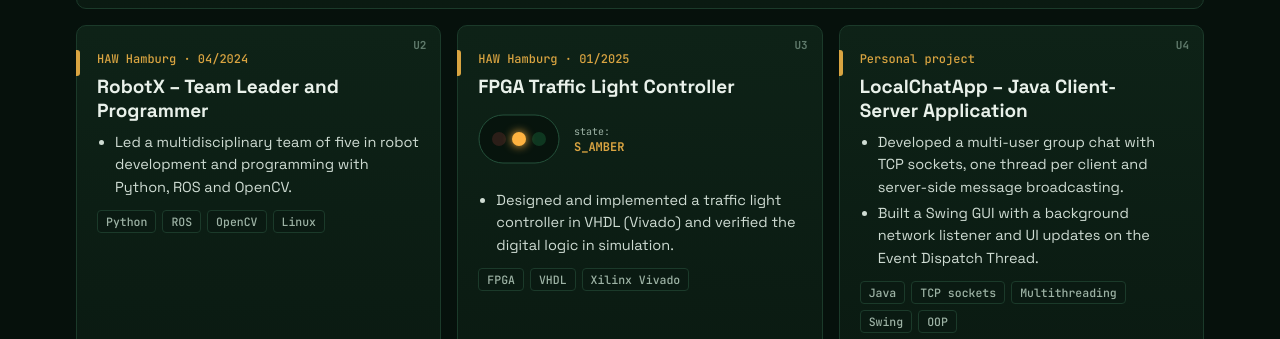
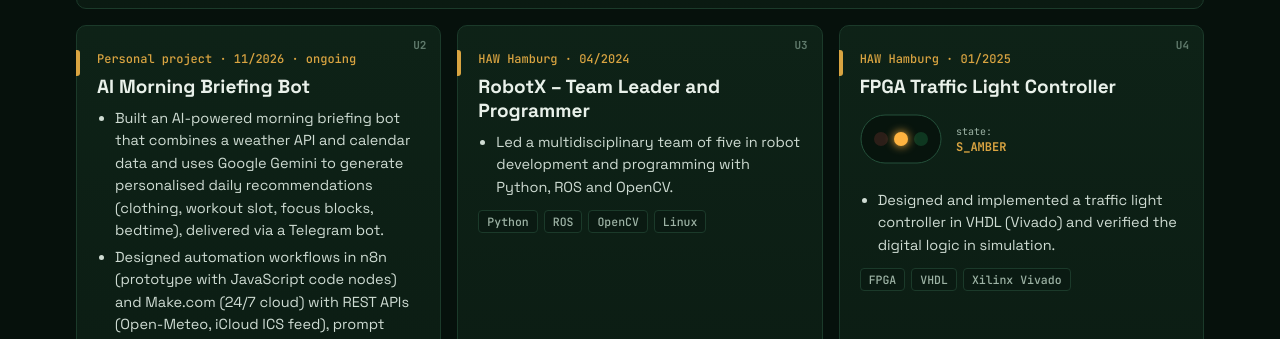
Before and after one commit to PooriaShahbazi/Lebenslauf, a plain HTML site: page index.html in a window 1280 px wide. Shown: the part 2293-2632 px from the top of the page. Drawn offline with Linux system fonts and the light colour scheme.

Commit message:
Add AI Morning Briefing Bot project and AI & Automation skills
Co-Authored-By: Claude Opus 5.5 <noreply@anthropic.com>

```diff
--- a/index.html
+++ b/index.html
@@ -470,19 +470,24 @@ const PROJECTS = [
         ["Developed Python prototypes for I2C battery monitoring and GPIO rotary-encoder input; configured Linux autostart and prototyped a PySide6 launcher.","Python-Prototypen für I2C-Batterieüberwachung und GPIO-Drehgeberabfrage entwickelt; Linux-Autostart konfiguriert und einen PySide6-Launcher prototypisch umgesetzt."],
         ["Designed a modular expansion concept for interchangeable TI TM4C1294 and NXP MCX N236 microcontroller modules (magnetic connector and USB CDC protocol in planning).","Erweiterungskonzept für austauschbare Mikrocontroller-Module (TI TM4C1294, NXP MCX N236) entworfen; magnetischer Steckverbinder und USB-CDC-Protokoll befinden sich in Planung."]],
    tags:["Raspberry Pi 4B","Embedded Linux","Python","I2C","GPIO","PySide6","TI TM4C1294","NXP FRDM-MCXN236","Linux"]},
-  {id:"robotx", rd:"U2", title:["RobotX – Team Leader and Programmer","RobotX – Teamleiter und Programmierer"], when:["HAW Hamburg · 04/2024","HAW Hamburg · 04/2024"],
+  {id:"brief", rd:"U2", title:["AI Morning Briefing Bot","KI-Morning-Briefing-Bot"], when:["Personal project · 11/2026 · ongoing","Privates Projekt · 11/2026 · laufend"],
+   pts:[["Built an AI-powered morning briefing bot that combines a weather API and calendar data and uses Google Gemini to generate personalised daily recommendations (clothing, workout slot, focus blocks, bedtime), delivered via a Telegram bot.","KI-gestützten Morning-Briefing-Bot entwickelt: Wetter-API und Kalenderdaten werden mit Google Gemini zu personalisierten Tagesempfehlungen (Kleidung, Trainingszeit, Fokusblöcke, Schlafenszeit) verarbeitet und per Telegram-Bot zugestellt."],
+        ["Designed automation workflows in n8n (prototype with JavaScript code nodes) and Make.com (24/7 cloud) with REST APIs (Open-Meteo, iCloud ICS feed), prompt engineering and error handling.","Automatisierungs-Workflows in n8n (Prototyp mit JavaScript-Code-Nodes) und Make.com (24/7 in der Cloud) mit REST-APIs (Open-Meteo, iCloud-ICS-Feed), Prompt Engineering und Fehlerbehandlung konzipiert."],
+        ["Debugged OAuth 2.0 / Microsoft Graph permission issues (scopes, tenant admin consent) and fixed AI hallucinations caused by incorrect data mapping in the prompt.","OAuth-2.0-/Microsoft-Graph-Berechtigungsprobleme (Scopes, Admin-Consent im Tenant) analysiert und KI-Halluzinationen durch fehlerhaftes Daten-Mapping im Prompt behoben."]],
+   tags:["Google Gemini","Prompt engineering","Make.com","n8n","REST APIs","JSON","OAuth 2.0","Telegram Bot API","JavaScript"]},
+  {id:"robotx", rd:"U3", title:["RobotX – Team Leader and Programmer","RobotX – Teamleiter und Programmierer"], when:["HAW Hamburg · 04/2024","HAW Hamburg · 04/2024"],
    pts:[["Led a multidisciplinary team of five in robot development and programming with Python, ROS and OpenCV.","Leitung eines interdisziplinären Fünferteams; Roboterentwicklung und -programmierung mit Python, ROS und OpenCV."]], tags:["Python","ROS","OpenCV","Linux"]},
-  {id:"fpga", rd:"U3", title:["FPGA Traffic Light Controller","FPGA-Ampelsteuerung"], when:["HAW Hamburg · 01/2025","HAW Hamburg · 01/2025"],
+  {id:"fpga", rd:"U4", title:["FPGA Traffic Light Controller","FPGA-Ampelsteuerung"], when:["HAW Hamburg · 01/2025","HAW Hamburg · 01/2025"],
    pts:[["Designed and implemented a traffic light controller in VHDL (Vivado) and verified the digital logic in simulation.","Ampelsteuerung in VHDL (Vivado) entworfen, implementiert und in der Simulation verifiziert."]], tags:["FPGA","VHDL","Xilinx Vivado"], fsm:true},
-  {id:"chat", rd:"U4", title:["LocalChatApp – Java Client-Server Application","LocalChatApp – Java-Client-Server-Anwendung"], when:["Personal project","Privates Projekt"], gh:"LocalChatApp",
+  {id:"chat", rd:"U5", title:["LocalChatApp – Java Client-Server Application","LocalChatApp – Java-Client-Server-Anwendung"], when:["Personal project","Privates Projekt"], gh:"LocalChatApp",
    pts:[["Developed a multi-user group chat with TCP sockets, one thread per client and server-side message broadcasting.","Gruppenchat mit TCP-Sockets, einem Thread pro Client und serverseitigem Broadcast entwickelt."],["Built a Swing GUI with a background network listener and UI updates on the Event Dispatch Thread.","Swing-GUI mit Netzwerk-Listener im Hintergrund; UI-Updates im Event Dispatch Thread."]],
    tags:["Java","TCP sockets","Multithreading","Swing","OOP"]},
-  {id:"web", rd:"U5", title:["Interactive Portfolio Website","Interaktive Portfolio-Website"], when:["Personal project","Privates Projekt"], gh:"Lebenslauf",
+  {id:"web", rd:"U6", title:["Interactive Portfolio Website","Interaktive Portfolio-Website"], when:["Personal project","Privates Projekt"], gh:"Lebenslauf",
    pts:[["Built a German/English website with HTML, CSS and JavaScript, featuring interactive 3D navigation, DOM event handling and an animated Canvas background.","Zweisprachige Website (Deutsch/Englisch) mit HTML, CSS und JavaScript erstellt, inklusive interaktiver 3D-Navigation, DOM-Event-Handling und animiertem Canvas-Hintergrund."]],
    tags:["JavaScript","HTML/CSS"]},
-  {id:"ezwg", rd:"U6", title:["EzWg – Web Development","EzWg – Webentwicklung"], when:["University business project, HAW Hamburg · 12/2024","Unternehmensprojekt an der HAW Hamburg · 12/2024"],
+  {id:"ezwg", rd:"U7", title:["EzWg – Web Development","EzWg – Webentwicklung"], when:["University business project, HAW Hamburg · 12/2024","Unternehmensprojekt an der HAW Hamburg · 12/2024"],
    pts:[["Built a website with HTML, CSS and JavaScript.","Website mit HTML, CSS und JavaScript erstellt."]], tags:["HTML/CSS","JavaScript"]},
-  {id:"java", rd:"U7", title:["Additional Java Applications","Weitere Java-Anwendungen"], when:["Personal projects · source on GitHub","Private Projekte · Quellcode auf GitHub"], ghRoot:true,
+  {id:"java", rd:"U8", title:["Additional Java Applications","Weitere Java-Anwendungen"], when:["Personal projects · source on GitHub","Private Projekte · Quellcode auf GitHub"], ghRoot:true,
    pts:[["ChessGame, ArcadeGame, SpaceInvadersGame and SolarSystemSim.","ChessGame, ArcadeGame, SpaceInvadersGame und SolarSystemSim."]], tags:["Java","OOP"]}
 ];
 
@@ -492,7 +497,8 @@ const SKILLS = [
   {name:["Programming Languages","Programmiersprachen"], addr:"0x4000_0008", items:["C","C++","Java","Python","JavaScript","SQL","Bash"]},
   {name:["Software & Web","Software & Web"], addr:"0x4000_000C", items:["OOP","Multithreading","TCP sockets","REST APIs","React","HTML/CSS","Swing","PySide6","Databases"]},
   {name:["Robotics & Analysis","Robotik & Analyse"], addr:"0x4000_0010", items:["ROS","OpenCV","MATLAB"]},
-  {name:["Tools","Werkzeuge"], addr:"0x4000_0014", items:["Git","Linux","Code Composer Studio","MCUXpresso","Android Studio","Unity","LaTeX"]}
+  {name:["AI & Automation","KI & Automatisierung"], addr:"0x4000_0014", items:["Google Gemini","Prompt engineering","n8n","Make.com","OAuth 2.0","Telegram Bot API"]},
+  {name:["Tools","Werkzeuge"], addr:"0x4000_0018", items:["Git","Linux","Code Composer Studio","MCUXpresso","Android Studio","Unity","LaTeX"]}
 ];
 // tools used by projects that aren't spelled out as tags
 const EXTRA_TAGS = {"Code Composer Studio":["cypi"],"MCUXpresso":["cypi"],"Git":["cypi","chat","web","java"]};
```
Also changed, not shown: 2 other files.
